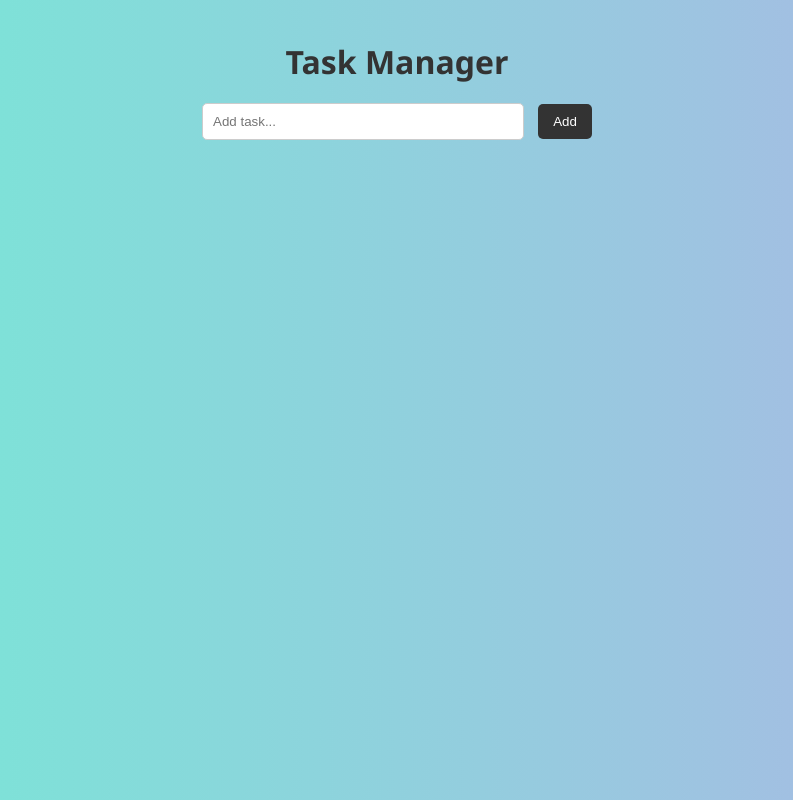
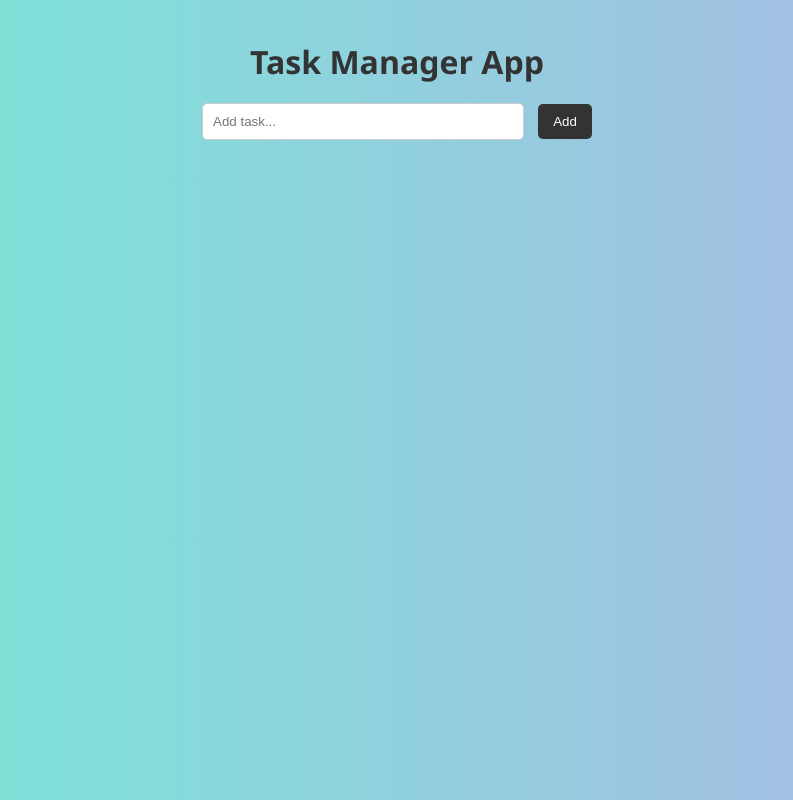
Before and after one commit to aryansharma04/task_manager, a website: page public/index.html in a window 1280 px wide. Shown: the whole page, without its empty margins (243-1036 px from the left). Drawn offline with Linux system fonts and the light colour scheme; no server answers.

Commit message:
Update index.html

```diff
--- a/public/index.html
+++ b/public/index.html
@@ -5,7 +5,7 @@
   <link rel="stylesheet" href="style.css">
 </head>
 <body>
-  <h1>Task Manager</h1>
+  <h1>Task Manager App</h1>
   <input type="text" id="taskInput" placeholder="Add task..." />
   <button onclick="addTask()">Add</button>
   <ul id="taskList"></ul>
```
